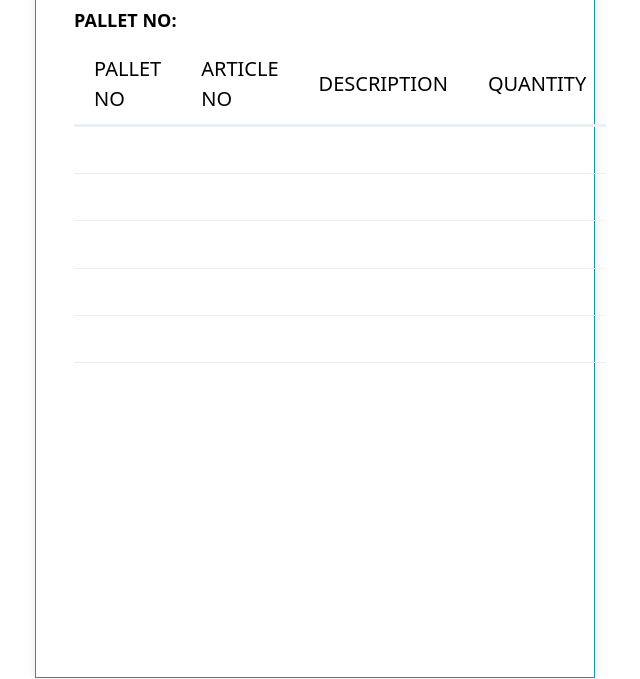
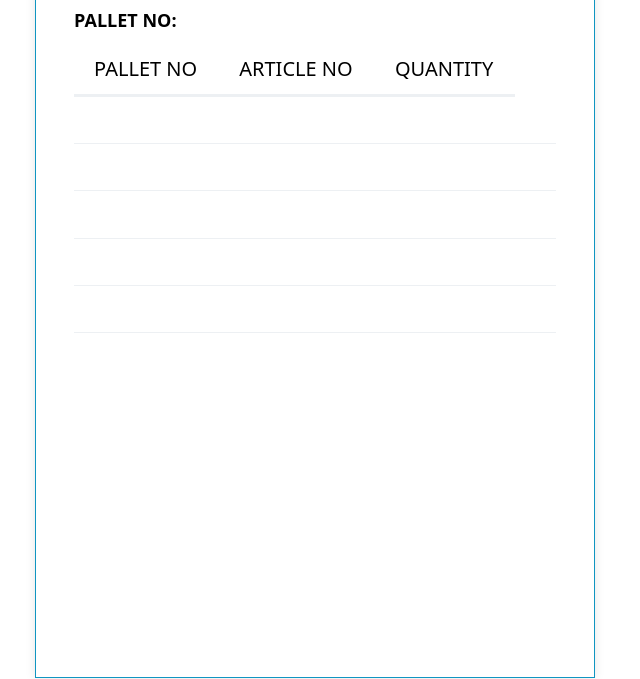
Before and after one commit to D1776-2/etichette-pallet-generator, a plain HTML site: page index.html in a window 1280 px wide. Shown: the part 136-815 px from the top of the page, without its empty margins (345-985 px from the left). Drawn offline with nearby package versions, Linux system fonts and the light colour scheme.

Commit message:
Comment out DESCRIPTION column in index.html
Comment out the DESCRIPTION header in the table.

```diff
--- a/index.html
+++ b/index.html
@@ -111,7 +111,7 @@
         <tr>
           <th>PALLET NO</th>
           <th>ARTICLE NO</th>
-          <th>DESCRIPTION</th>
+         <!-- <th>DESCRIPTION</th> -->
           <th>QUANTITY</th>
         </tr>
       </thead>
```
